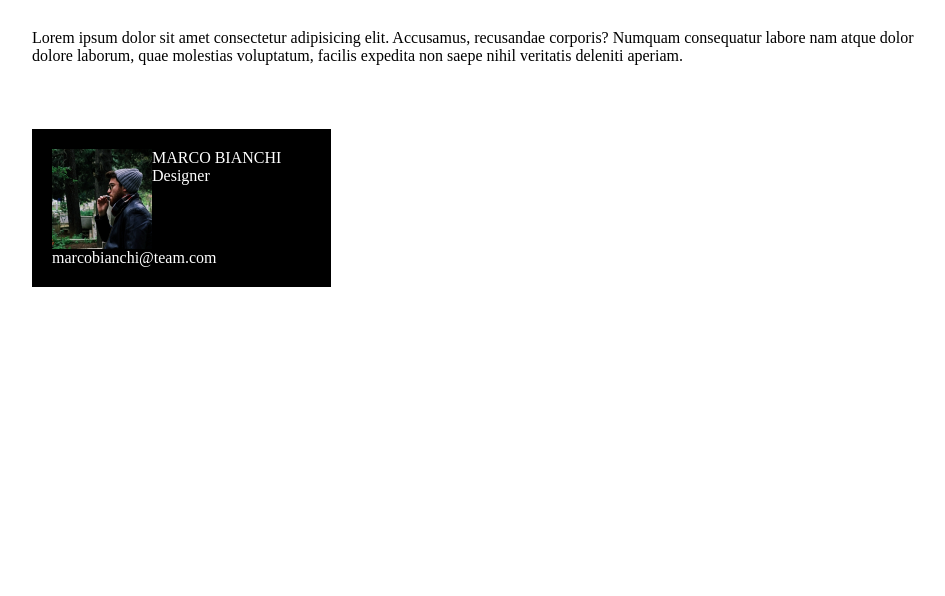
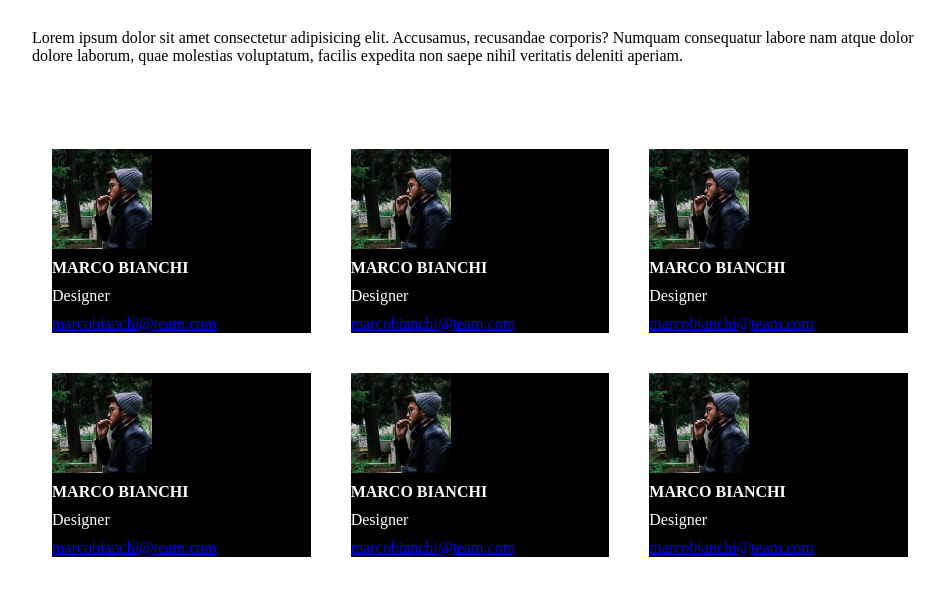
Before and after one commit to MaTtiaa01/html-css-float-cards, a plain HTML site: page index.html in a window 1280 px wide. Shown: the part 40-636 px from the top of the page, without its empty margins (160-1105 px from the left). Drawn offline with Linux system fonts and the light colour scheme.

Commit message:
add card

```diff
--- a/assets/css/style.css
+++ b/assets/css/style.css
@@ -34,6 +34,7 @@ img{
     float: left;
     max-width: 100%;
     width: 100px;
+    margin-right: 20px;
 }
 
 span{
@@ -41,10 +42,23 @@ span{
     margin-top: 10px;
 }
 
-.card{
+.card_container{
     width: calc(100% / 3);
     padding: 20px;
+    background-color: white;
+    float: left;
+}
+.card{
     color: white;
     background-color: black;
 
 }
+
+.card_text{
+    float: left;
+    margin-top: 10px;
+}
+
+.card_text > p{
+    margin: 10px 0;
+}
--- a/index.html
+++ b/index.html
@@ -11,18 +11,77 @@
     <div class="container">
         <h1>Meet our team</h1>
         <p>Lorem ipsum dolor sit amet consectetur adipisicing elit. Accusamus, recusandae corporis? Numquam consequatur labore nam atque dolor dolore laborum, quae molestias voluptatum, facilis expedita non saepe nihil veritatis deleniti aperiam.</p>
-        <div class="row ">
-            <div class="card clearfix">
-                <img src="./assets/img/male1.png" alt="ragazzo al parco" >
-                <div class="card_text">
-                    MARCO BIANCHI<br> Designer <br>marcobianchi@team.com
+        <div class="row clearfix">
+            <div class="card_container">
+                <div class="card clearfix">
+                    <img src="./assets/img/male1.png" alt="ragazzo al parco" >
+                    <div class="card_text">
+                        <strong>MARCO BIANCHI</strong>  <p>Designer</p> <a href="#">marcobianchi@team.com</a>
+                    </div>
 
                 </div>
+            </div>
+
+            <div class="card_container">
+                <div class="card clearfix">
+                    <img src="./assets/img/male1.png" alt="ragazzo al parco" >
+                    <div class="card_text">
+                        <strong>MARCO BIANCHI</strong>  <p>Designer</p> <a href="#">marcobianchi@team.com</a>
+                    </div>
+
+                </div>
+            </div>
+
+            <div class="card_container">
+                <div class="card clearfix">
+                    <img src="./assets/img/male1.png" alt="ragazzo al parco" >
+                    <div class="card_text">
+                        <strong>MARCO BIANCHI</strong>  <p>Designer</p> <a href="#">marcobianchi@team.com</a>
+                    </div>
+
+                </div>
+            </div>
+
+        </div>
+
+        <div class="row clearfix">
+            <div class="card_container">
+                <div class="card clearfix">
+                    <img src="./assets/img/male1.png" alt="ragazzo al parco" >
+                    <div class="card_text">
+                        <strong>MARCO BIANCHI</strong>  <p>Designer</p> <a href="#">marcobianchi@team.com</a>
+                    </div>
+
+                </div>
+            </div>
+
+            <div class="card_container">
+                <div class="card clearfix">
+                    <img src="./assets/img/male1.png" alt="ragazzo al parco" >
+                    <div class="card_text">
+                        <strong>MARCO BIANCHI</strong>  <p>Designer</p> <a href="#">marcobianchi@team.com</a>
+                    </div>
+
+                </div>
+            </div>
+
+            <div class="card_container">
+                <div class="card clearfix">
+                    <img src="./assets/img/male1.png" alt="ragazzo al parco" >
+                    <div class="card_text">
+                        <strong>MARCO BIANCHI</strong>  <p>Designer</p> <a href="#">marcobianchi@team.com</a>
+                    </div>
+
+                </div>
+            </div>
+
+        </div>
 
 
 
-            </div>
-        </div>
+
+
+
     </div>
 
 </body>
```
